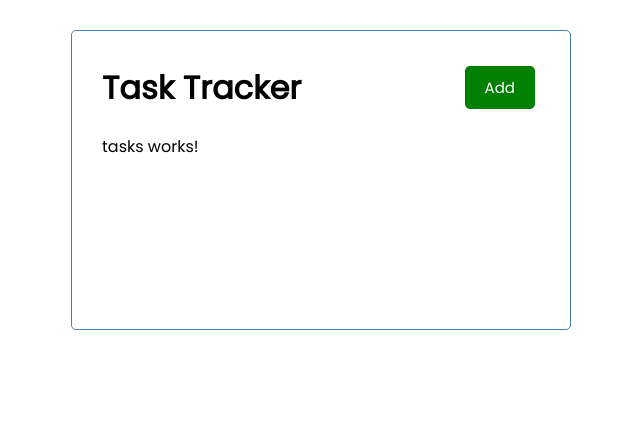
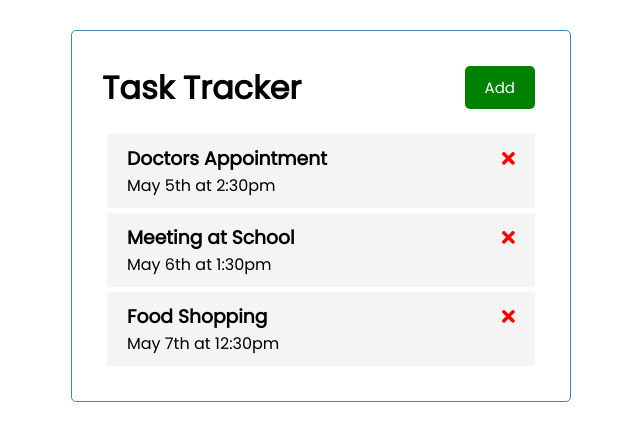
Before and after one commit to Hamsiny/Angular_Task_Tracker_Demo, an Angular app: page / in a window 1280 px wide. Shown: the top 440 px of the page, without its empty margins (319-959 px from the left). Built offline with nearby package versions, Linux system fonts and the light colour scheme.

Commit message:
update task item and add task service

```diff
--- a/package.json
+++ b/package.json
@@ -19,6 +19,11 @@
     "@angular/platform-browser": "~11.2.14",
     "@angular/platform-browser-dynamic": "~11.2.14",
     "@angular/router": "~11.2.14",
+    "@fortawesome/angular-fontawesome": "^0.8.2",
+    "@fortawesome/fontawesome-svg-core": "^1.2.34",
+    "@fortawesome/free-brands-svg-icons": "^5.15.2",
+    "@fortawesome/free-regular-svg-icons": "^5.15.2",
+    "@fortawesome/free-solid-svg-icons": "^5.15.2",
     "rxjs": "~6.6.0",
     "tslib": "^2.0.0",
     "zone.js": "~0.11.3"
--- a/src/app/app.module.ts
+++ b/src/app/app.module.ts
@@ -6,6 +6,7 @@ import { HeaderComponent } from './components/header/header.component';
 import { ButtonComponent } from './components/button/button.component';
 import { TasksComponent } from './components/tasks/tasks.component';
 import { TaskItemComponent } from './components/task-item/task-item.component';
+import { FontAwesomeModule } from '@fortawesome/angular-fontawesome';
 
 @NgModule({
   declarations: [
@@ -16,7 +17,9 @@ import { TaskItemComponent } from './components/task-item/task-item.component';
     TaskItemComponent
   ],
   imports: [
-    BrowserModule
+    BrowserModule,
+    FontAwesomeModule,
+    FontAwesomeModule
   ],
   providers: [],
   bootstrap: [AppComponent]
--- a/src/app/components/task-item/task-item.component.css
+++ b/src/app/components/task-item/task-item.component.css
@@ -0,0 +1,16 @@
+.task {
+    background: #f4f4f4;
+    margin: 5px;
+    padding: 10px 20px;
+    cursor: pointer;
+  }
+
+  .task.reminder {
+    border-left: 5px solid green;
+  }
+
+  .task h3 {
+    display: flex;
+    align-items: center;
+    justify-content: space-between;
+  }
--- a/src/app/components/task-item/task-item.component.html
+++ b/src/app/components/task-item/task-item.component.html
@@ -1 +1,7 @@
-<p>task-item works!</p>
+<div class="task">
+  <h3>
+    {{ task.text }}
+    <fa-icon [ngStyle]="{ color: 'red' }" [icon]="faTimes"></fa-icon>
+  </h3>
+  <p>{{ task.day }}</p>
+</div>
--- a/src/app/components/task-item/task-item.component.ts
+++ b/src/app/components/task-item/task-item.component.ts
@@ -1,4 +1,6 @@
-import { Component, OnInit } from '@angular/core';
+import { Component, Input, OnInit } from '@angular/core';
+import { faTimes } from '@fortawesome/free-solid-svg-icons';
+import { Task } from 'src/app/models/Task';
 
 @Component({
   selector: 'app-task-item',
@@ -6,6 +8,8 @@ import { Component, OnInit } from '@angular/core';
   styleUrls: ['./task-item.component.css']
 })
 export class TaskItemComponent implements OnInit {
+  @Input() task!: Task;
+  faTimes = faTimes;
 
   constructor() { }
 
--- a/src/app/components/tasks/tasks.component.html
+++ b/src/app/components/tasks/tasks.component.html
@@ -1 +1 @@
-<p>tasks works!</p>
+<app-task-item *ngFor="let task of tasks" [task]="task"></app-task-item>
--- a/src/app/components/tasks/tasks.component.ts
+++ b/src/app/components/tasks/tasks.component.ts
@@ -1,6 +1,6 @@
 import { Component, OnInit } from '@angular/core';
-import { TASKS } from 'src/app/mock-tasks';
 import { Task } from 'src/app/models/Task';
+import { TaskService } from 'src/app/services/task.service';
 
 @Component({
   selector: 'app-tasks',
@@ -8,11 +8,12 @@ import { Task } from 'src/app/models/Task';
   styleUrls: ['./tasks.component.css']
 })
 export class TasksComponent implements OnInit {
-  tasks: Task[] = TASKS;
+  tasks: Task[] = [];
 
-  constructor() { }
+  constructor(private taskService: TaskService) { }
 
   ngOnInit(): void {
+    this.tasks = this.taskService.getTasks();
   }
 
 }
--- /dev/null
+++ b/src/app/services/task.service.ts
@@ -0,0 +1,14 @@
+import { Injectable } from '@angular/core';
+import { TASKS } from 'src/app/mock-tasks';
+import { Task } from 'src/app/models/Task';
+
+@Injectable({
+  providedIn: 'root',
+})
+export class TaskService {
+  constructor() {}
+
+  getTasks(): Task[] {
+    return TASKS;
+  }
+}
```
Also changed, not shown: 2 other files (tests, documents, lock files or other folders).
